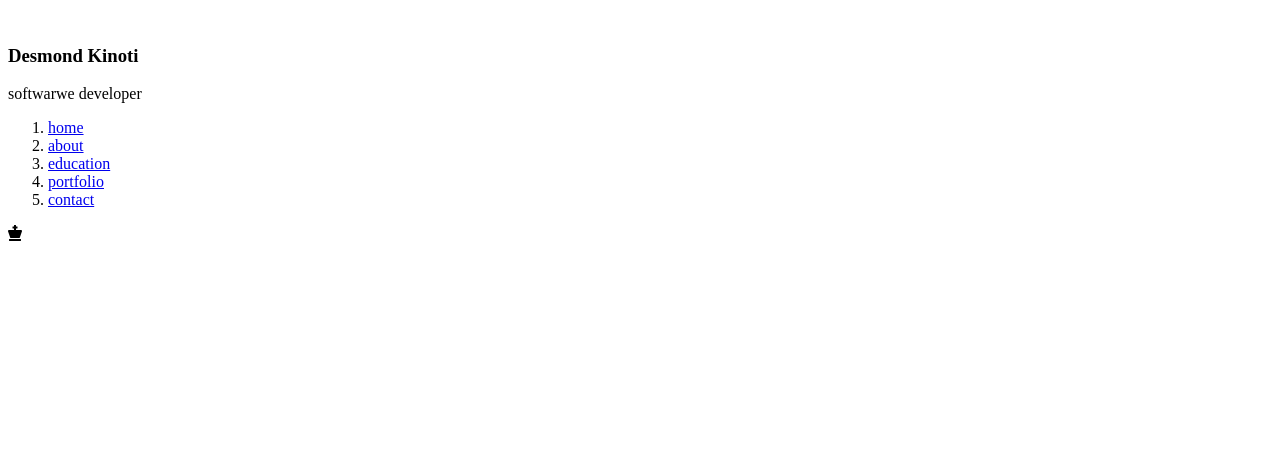
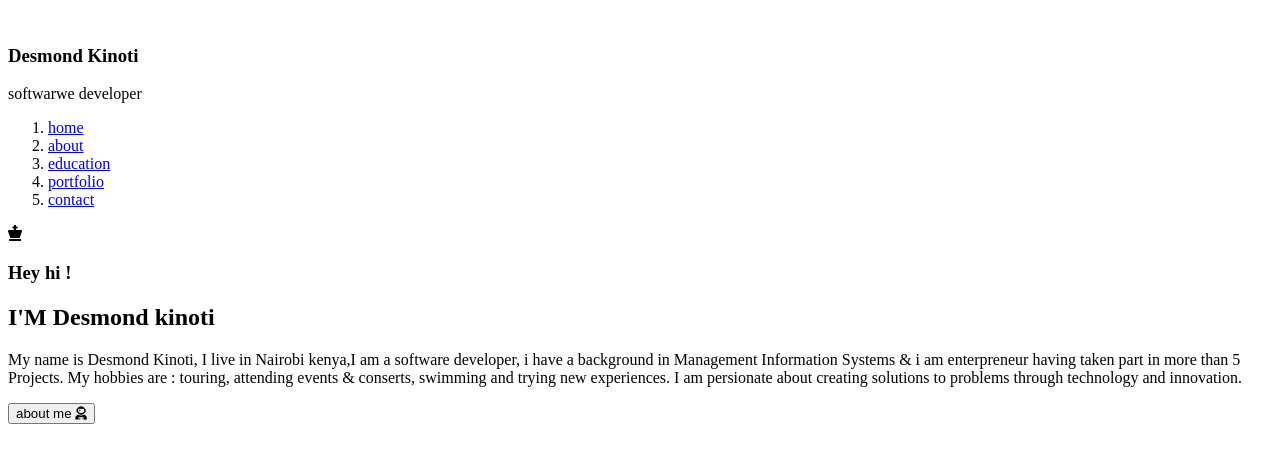
Before and after one commit to desmond107/my-portfolio, a plain HTML site: page index.html in a window 1280 px wide. Drawn offline with Linux system fonts and the light colour scheme.

Commit message:
about me added and user icon added using font awsome links

```diff
--- a/index.html
+++ b/index.html
@@ -34,5 +34,21 @@
     </header>
 
     <div id="menu" class="fas fa-chess-king"></div>
+
+    <section class="home" id="home">
+
+        <h3>Hey hi !</h3>
+        <h1>I'M <span>Desmond kinoti</span></h1>
+        <p>My name is Desmond Kinoti, I live in Nairobi kenya,I am a software developer,
+             i have a background in Management Information Systems & i am enterpreneur
+            having taken part in more than 5 Projects. My hobbies are : touring, attending
+            events & conserts, swimming and trying new experiences. I am persionate
+            about creating solutions to problems through technology and innovation.
+        </p>
+        <a href="#about"><button class="btn">about me <i class="fas fa-user-astronaut"></i></button></a>
+
+    </section>
+
+
 </body>
 </html>
```
